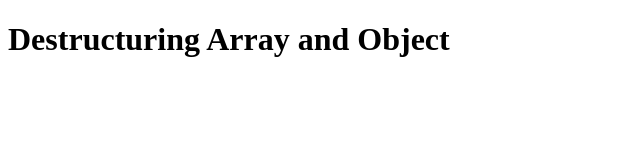
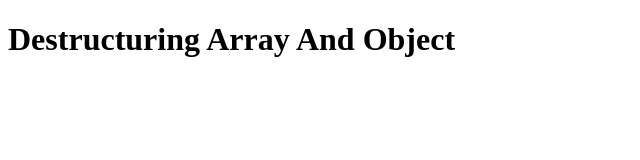
Before and after one commit to shoaibkhan-dev/js_weekly_task, a plain HTML site: page index.html in a window 1280 px wide. Shown: the full height of the page, 0-640 px from the left. Drawn offline with Linux system fonts and the light colour scheme.

Commit message:
add files

```diff
--- a/index.html
+++ b/index.html
@@ -6,7 +6,7 @@
     <title>Document</title>
 </head>
 <body>
-    <h1>Destructuring Array and Object</h1>
+    <h1>Destructuring Array And Object</h1>
 
     <script src="app.js"></script>
 </body>
```
